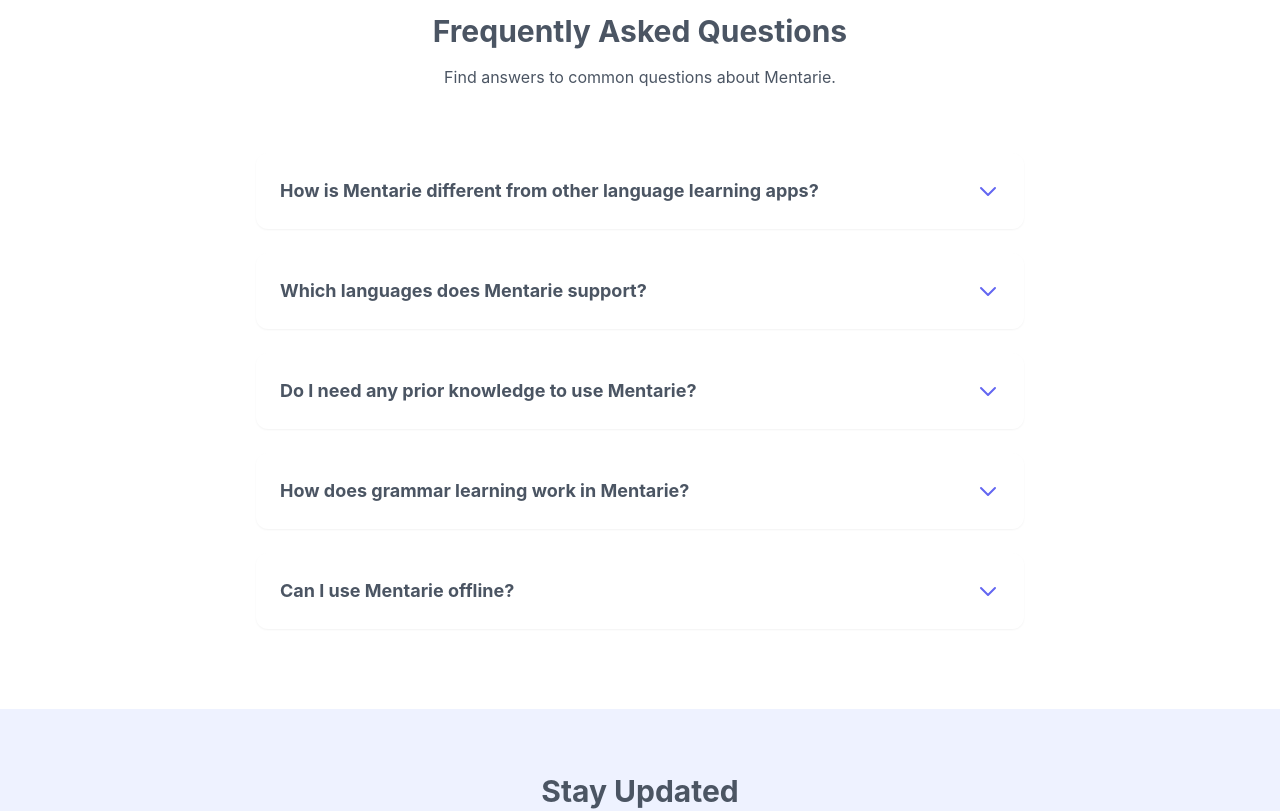
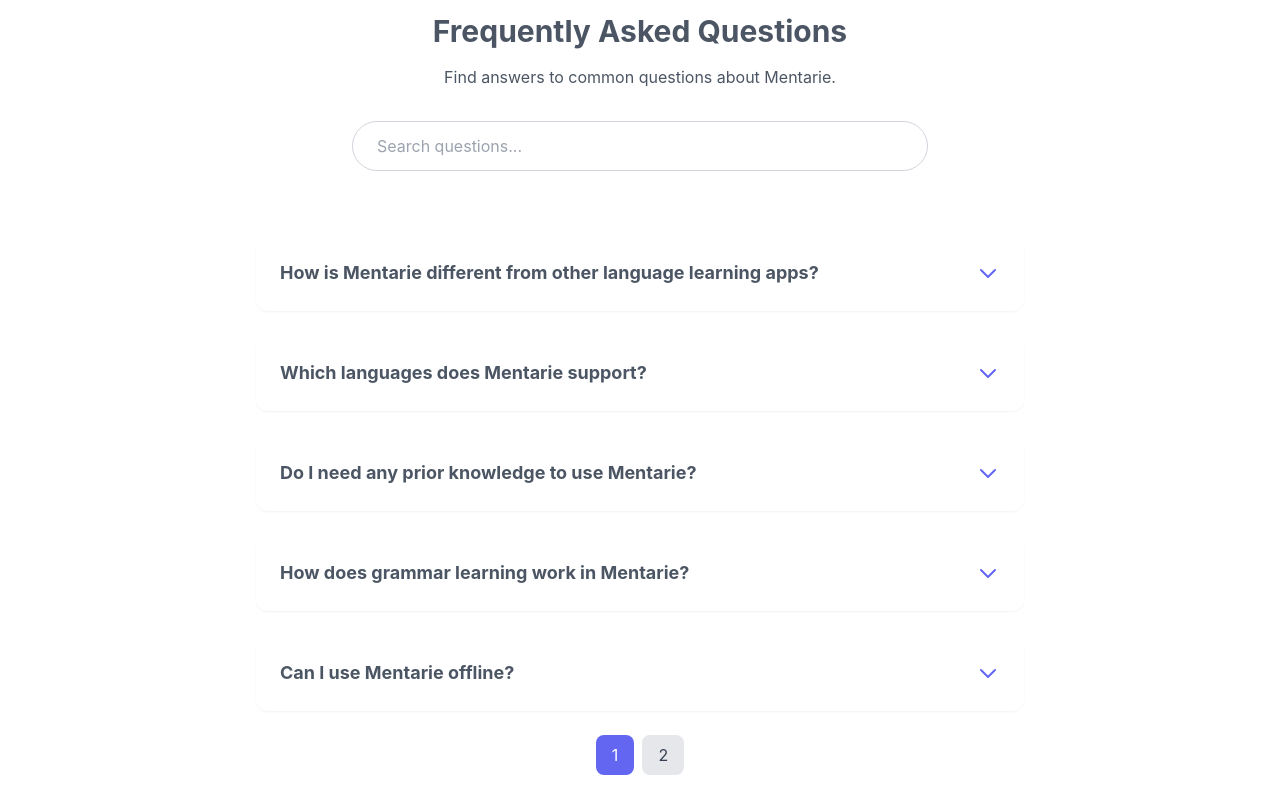
Before and after one commit to androso/landing-vue, a Vue app: page / in a window 1280 px wide. Shown: the part 3820-4631 px from the top of the page. Built offline with nearby package versions, Linux system fonts and the light colour scheme.

Commit message:
adding searchbar for faqs

```diff
--- a/src/components/landing/FAQSection.vue
+++ b/src/components/landing/FAQSection.vue
@@ -1,7 +1,11 @@
+
 <script setup>
-import { ref } from 'vue'
+import { ref, computed } from 'vue'
 
 const openedFaq = ref(null)
+const searchQuery = ref('')
+const currentPage = ref(1)
+const itemsPerPage = 5
 
 const toggleFaq = (index) => {
   if (openedFaq.value === index) {
@@ -31,8 +35,48 @@
   {
     question: "Can I use Mentarie offline?",
     answer: "Yes! You can download conversation packs for offline use. While some advanced features require an internet connection, core learning functionality is available offline."
-  }
+  },
+  {
+    question: "How often are new lessons added?",
+    answer: "We add new conversation scenarios and lessons weekly, ensuring fresh content for continuous learning and practice."
+  },
+  {
+    question: "Is there a community feature?",
+    answer: "Yes, Mentarie has a vibrant community where learners can practice with native speakers, join language exchange groups, and participate in themed conversation challenges."
+  },
+  {
+    question: "What's the recommended study time per day?",
+    answer: "We recommend 15-30 minutes daily for optimal progress. The app is designed for flexible learning, so you can adjust based on your schedule."
+  },
+  {
+    question: "Are there different difficulty levels?",
+    answer: "Yes, we offer beginner, intermediate, and advanced levels for each language, with adaptive learning that adjusts to your progress."
+  },
+  {
+    question: "How does the AI conversation partner work?",
+    answer: "Our AI uses natural language processing to engage in realistic conversations, adapting to your level and providing instant feedback on pronunciation and grammar."
+  },
 ]
+
+const filteredFAQs = computed(() => {
+  return faqItems.filter(faq =>
+    faq.question.toLowerCase().includes(searchQuery.value.toLowerCase()) ||
+    faq.answer.toLowerCase().includes(searchQuery.value.toLowerCase())
+  )
+})
+
+const totalPages = computed(() => Math.ceil(filteredFAQs.value.length / itemsPerPage))
+
+const paginatedFAQs = computed(() => {
+  const start = (currentPage.value - 1) * itemsPerPage
+  const end = start + itemsPerPage
+  return filteredFAQs.value.slice(start, end)
+})
+
+const goToPage = (page) => {
+  currentPage.value = page
+  openedFaq.value = null
+}
 </script>
 
 <template>
@@ -40,21 +84,47 @@
     <div class="container mx-auto px-6">
       <div class="text-center mb-16">
         <h2 class="text-3xl font-bold mb-4">Frequently Asked Questions</h2>
-        <p class="max-w-2xl mx-auto text-gray-600">Find answers to common questions about Mentarie.</p>
+        <p class="max-w-2xl mx-auto text-gray-600 mb-8">Find answers to common questions about Mentarie.</p>
+
+        <div class="max-w-xl mx-auto mb-12">
+          <input
+            type="text"
+            v-model="searchQuery"
+            placeholder="Search questions..."
+            class="w-full px-6 py-3 rounded-full border border-gray-300 focus:outline-none focus:border-primary"
+          />
+        </div>
       </div>
 
       <div class="max-w-3xl mx-auto space-y-6">
-        <div v-for="(faq, index) in faqItems" :key="index" class="bg-white rounded-xl shadow-sm p-6">
+        <div v-for="(faq, index) in paginatedFAQs" :key="index" class="bg-white rounded-xl shadow-sm p-6">
           <button class="flex justify-between items-center w-full focus:outline-none" @click="toggleFaq(index)">
             <h3 class="font-bold text-lg text-left">{{ faq.question }}</h3>
             <svg xmlns="http://www.w3.org/2000/svg" class="h-6 w-6 text-primary transform transition-transform duration-200"
-              :class="{ 'rotate-180': openedFaq === index }" fill="none" viewBox="0 0 24 24" stroke="currentColor">
+              v-bind:class="{ 'rotate-180': openedFaq === index }" fill="none" viewBox="0 0 24 24" stroke="currentColor">
               <path stroke-linecap="round" stroke-linejoin="round" stroke-width="2" d="M19 9l-7 7-7-7" />
             </svg>
           </button>
-          <div class="mt-3" :class="{ 'hidden': openedFaq !== index }">
+          <div class="mt-3" v-bind:class="{ 'hidden': openedFaq !== index }">
             <p class="text-gray-600">{{ faq.answer }}</p>
           </div>
+        </div>
+
+        <!-- Pagination -->
+        <div class="flex justify-center space-x-2 mt-8" v-if="totalPages > 1">
+          <button
+            v-for="page in totalPages"
+            :key="page"
+            @click="goToPage(page)"
+            :class="[
+              'px-4 py-2 rounded-lg',
+              currentPage === page
+                ? 'bg-primary text-white'
+                : 'bg-gray-200 text-gray-700 hover:bg-gray-300'
+            ]"
+          >
+            {{ page }}
+          </button>
         </div>
       </div>
     </div>
```
